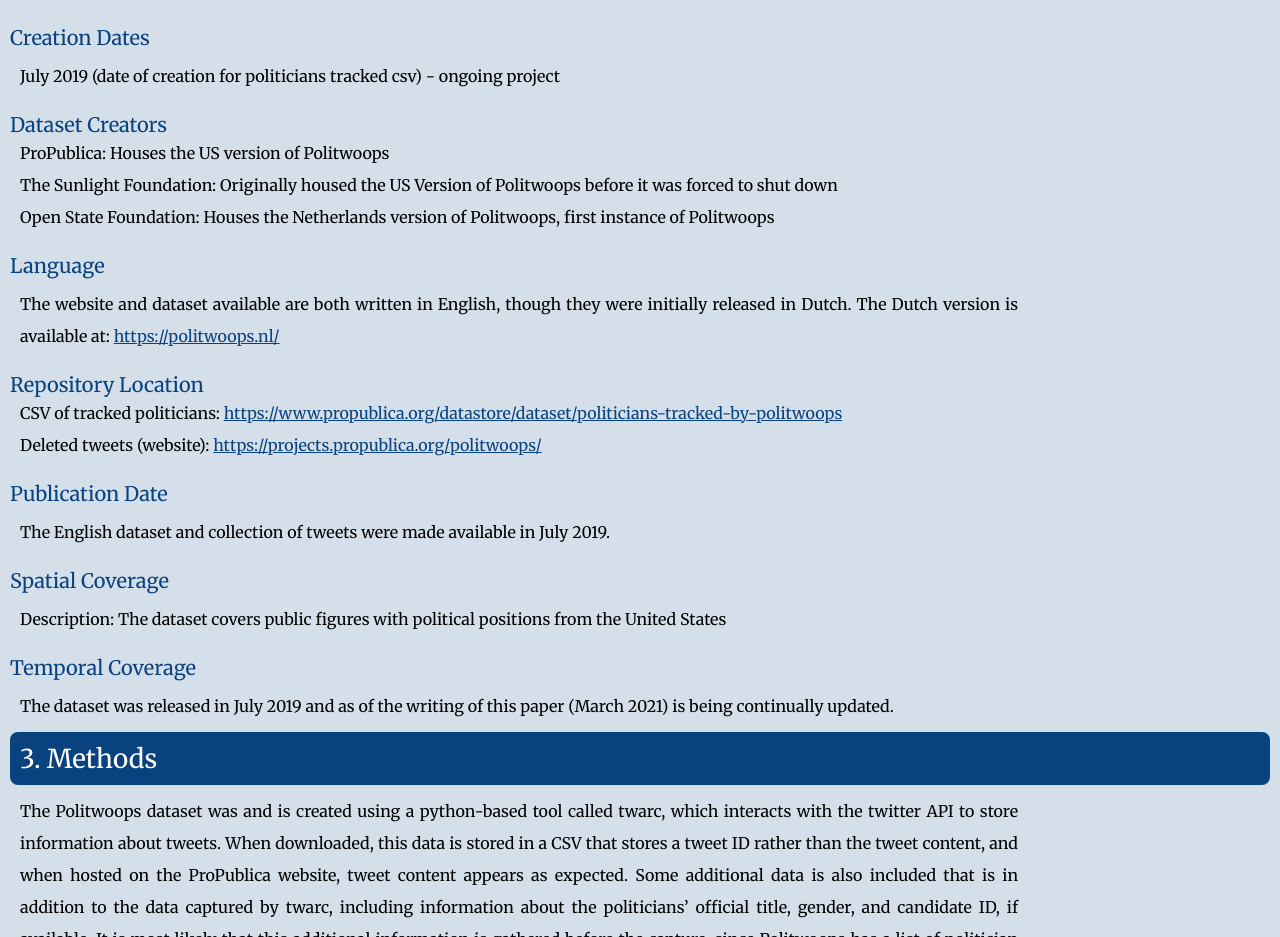
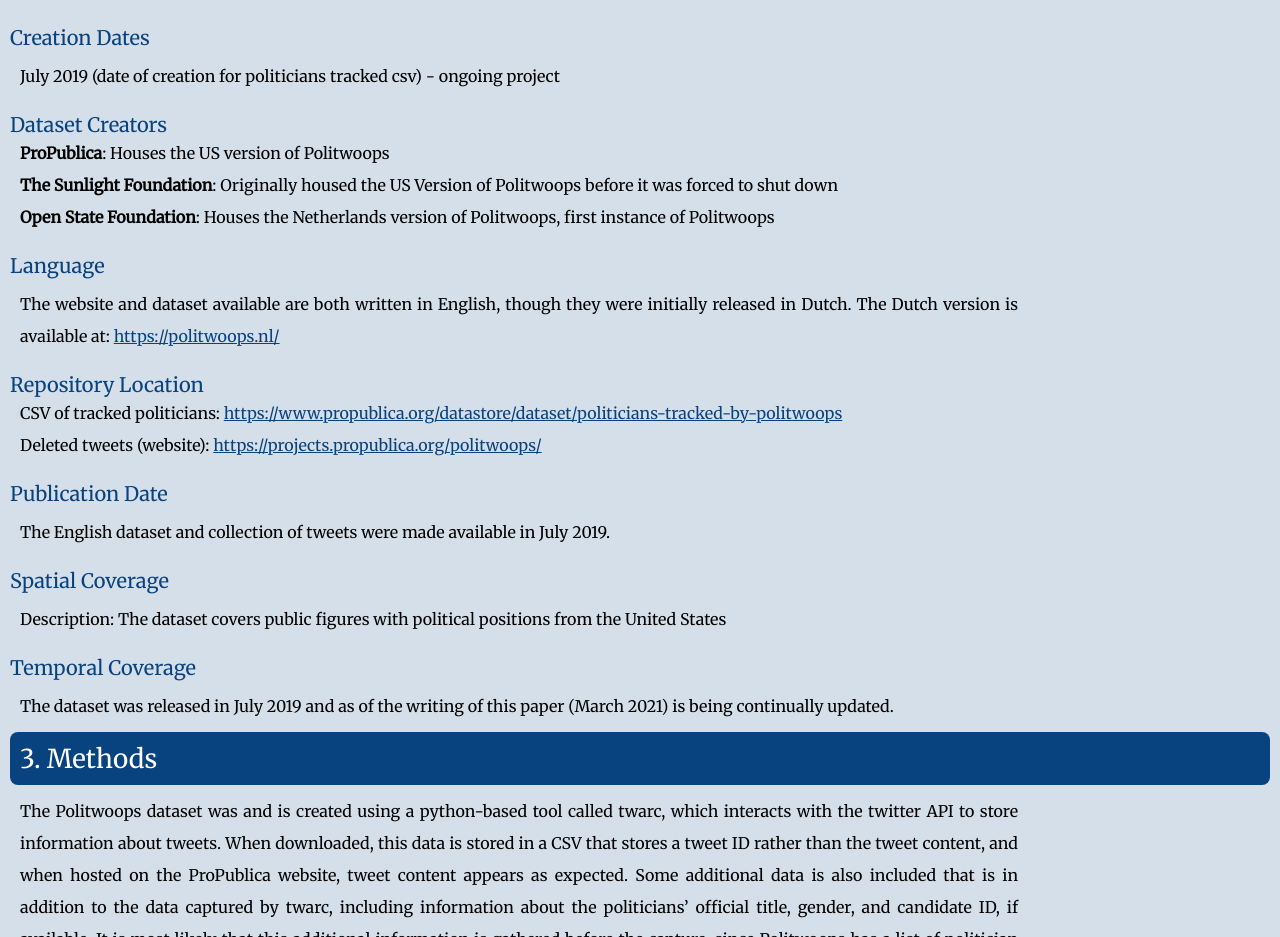
Before and after one commit to svilag/SI667, a plain HTML site: page index.html in a window 1280 px wide. Shown: the part 980-1917 px from the top of the page. Drawn offline with Linux system fonts and the light colour scheme.

Commit message:
Add files via upload

```diff
--- a/css/style.css
+++ b/css/style.css
@@ -81,6 +81,10 @@ h2{
     margin-right: 20%;
 }
 
+.content span{
+    font-weight: 700;
+}
+
 .content a{
     color: #08427F;
 }
--- a/index.html
+++ b/index.html
@@ -66,9 +66,9 @@
         <p class="subheading"> Dataset Creators</p>
 
         <ul class="content">
-            <li>ProPublica: Houses the US version of Politwoops</li>
-            <li>The Sunlight Foundation: Originally housed the US Version of Politwoops before it was forced to shut down</li>
-            <li>Open State Foundation: Houses the Netherlands version of Politwoops, first instance of Politwoops</li>
+            <li><span>ProPublica</span>: Houses the US version of Politwoops</li>
+            <li><span>The Sunlight Foundation</span>: Originally housed the US Version of Politwoops before it was forced to shut down</li>
+            <li><span>Open State Foundation</span>: Houses the Netherlands version of Politwoops, first instance of Politwoops</li>
         </ul>
 
         <p class="subheading">Language</p>
```
